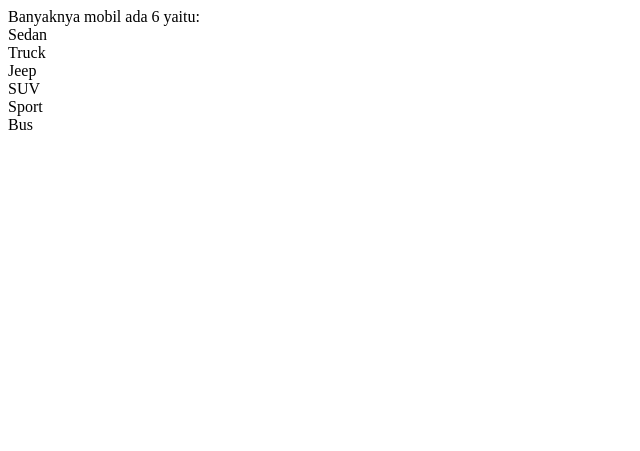
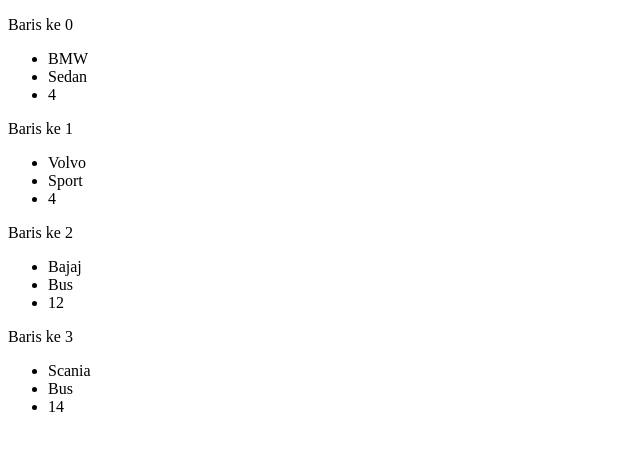
Before and after one commit to yusufrizalh/bwa-training, a PHP site: page /arrays.php in a window 1280 px wide. Shown: the top 451 px of the page, without its empty margins (0-640 px from the left). Run offline with PHP 8.4, Linux system fonts and the light colour scheme.

Commit message:
bwa php mysql - arrays: multidimension

```diff
--- a/arrays.php
+++ b/arrays.php
@@ -22,13 +22,44 @@
     // indexed array
     $mobil = array("Sedan", "Truck", "Jeep", "SUV", "Sport", "Bus");
     $hitungMobil = count($mobil);
-    echo "Banyaknya mobil ada " . $hitungMobil . " yaitu: <br>";
+    // echo "Banyaknya mobil ada " . $hitungMobil . " yaitu: <br>";
     for ($mobildata = 0; $mobildata < $hitungMobil; $mobildata++) {
-        echo $mobil[$mobildata] . "<br>";
+        // echo $mobil[$mobildata] . "<br>";
     }
 
     // associative array
+    $person = array("Peter" => "20", "Louis" => "24", "Diego" => "40", "Francisco" => "34", "Stephanie" => "28");
+    // echo "List of persons: <br>";
+    foreach ($person as $key => $value) {
+        // echo "Name is " . $key . " and age is " . $value . "<br>";
+    }
 
+    // multidimension array
+    /* data mobil:
+        > merk  BMW     Volvo   Bajaj
+        > tipe  sedan   Sport   Bus
+        > roda  4       4       12
+    */
+    $datamobil = array(
+        array("BMW", "Sedan", 4),
+        array("Volvo", "Sport", 4),
+        array("Bajaj", "Bus", 12),
+        array("Scania", "Bus", 14),
+    );
+    for ($baris = 0; $baris < 4; $baris++) {
+        echo "<p>Baris ke $baris</p>";
+        echo "<ul>";
+        for ($kolom = 0; $kolom < 3; $kolom++) {
+            echo "<li>" . $datamobil[$baris][$kolom] . "</li>";
+        }
+        echo "</ul>";
+    }
+
+    /*
+        Untuk membuat list:
+        > ul (unordered list) -> bullet
+        > ol (ordered list) -> numbering
+    */
 
     ?>
 </body>
```
